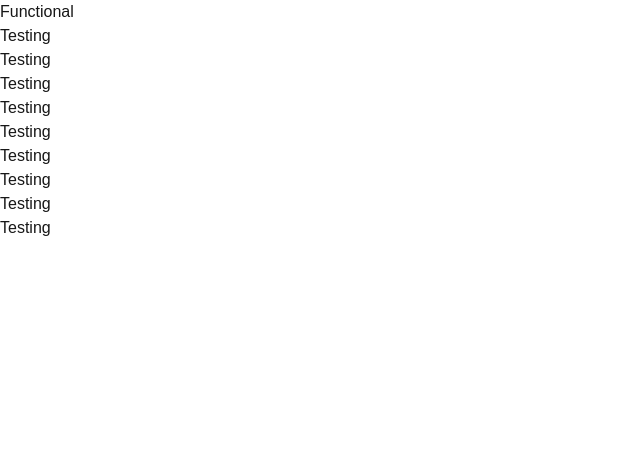
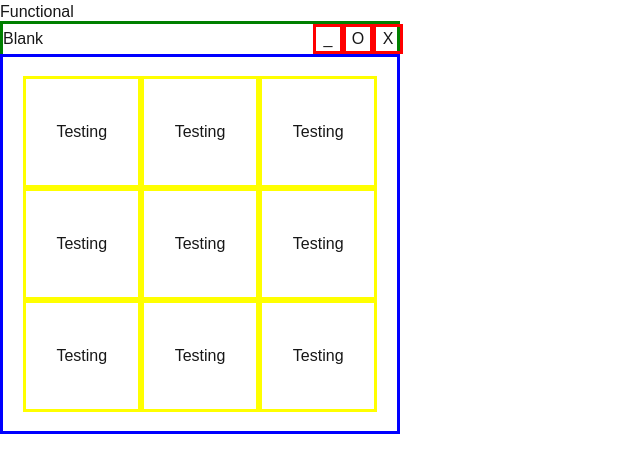
Before and after one commit to SpcyToast/portfolio, a Next.js app: page / in a window 1280 px wide. Shown: the top 472 px of the page, without its empty margins (0-640 px from the left). Built offline with nearby package versions, Linux system fonts and the light colour scheme.

Commit message:
create window for content

```diff
--- a/app/globals.css
+++ b/app/globals.css
@@ -23,20 +23,48 @@ body {
   font-family: Arial, Helvetica, sans-serif;
 }
 
+.window {
+  display: grid;
+  width: 400px;
+  height: 400px;
+  grid-template-rows: 30px 380px;
+  grid-template-columns: 400px;
+  align-self: center;
+}
+
+.window-tab {
+  display: grid;
+  grid-template-rows: 30px;
+  grid-template-columns: 310px 30px 30px 30px;
+  align-self: center;
+  border-width: 3px;
+  border-color: green;
+  align-content: center;
+}
+
+.window-name {
+  align-content: center;
+  justify-content: left;
+}
+
+.window-buttons {
+  align-content: center;
+  justify-content: right;
+  border-width: 3px;
+  border-color: red;
+}
+
 .tictactoe-contianer {
-  display: block;
-  outline-width: 3px;
-  outline-color: red;
+  display: grid;
+  align-content: center;
+  justify-content: center;
+  grid-template-rows: 30% 30% 30%;
+  grid-template-columns: 30% 30% 30%;
+  border-width: 3px;
+  border-color: blue;
 }
 
 .tictactoe {
-  display: block;
-  outline-width: 3px;
-  outline-color: yellow;
+  border-width: 3px;
+  border-color: yellow;
 }
-
-.cell {
-  display: block;
-  outline-width: 3px;
-  outline-color: blue;
-}
--- a/app/page.tsx
+++ b/app/page.tsx
@@ -1,11 +1,11 @@
 'use client'
-import Tictactoe from '@/client/components/application 1/Tictactoe'
+import Window from '@/client/components/window'
 
 export default function Home() {
   return (
     <>
-    <>Functional</>
-      <Tictactoe />
+      <>Functional</>
+      <Window />
     </>
   )
 }
--- a/client/components/application 1/Tictactoe.tsx
+++ b/client/components/application 1/Tictactoe.tsx
@@ -5,14 +5,12 @@ export default function Tictactoe() {
   const [board, setBoard] = useState(cleanBoard)
 
   return (
-    <div className="tictactoe-container">
-      {board.map((cell) => {
+    <div className="tictactoe-contianer">
+      {board.map((cell, i) => {
         return (
-          <div className="tictactoe">
-            <button className="cell">
-              {cell === 1 ? 'O' : cell === 2 ? 'X' : 'Testing'}{' '}
-            </button>
-          </div>
+          <button className={`item ${'item-' + (i + 1)}} tictactoe`} key={i}>
+            {cell === 1 ? 'O' : cell === 2 ? 'X' : 'Testing'}{' '}
+          </button>
         )
       })}
     </div>
--- /dev/null
+++ b/client/components/window.tsx
@@ -0,0 +1,18 @@
+import { useState } from 'react'
+import Tictactoe from '@/client/components/application 1/Tictactoe'
+
+export default function Window() {
+  const windowName = 'Blank'
+
+  return (
+    <div className="window">
+      <span className="window-tab">
+        <h3 className="window-name">{windowName}</h3>{' '}
+        <button className="window-buttons">_</button>
+        <button className="window-buttons">O</button>
+        <button className="window-buttons">X</button>
+      </span>
+      <Tictactoe />
+    </div>
+  )
+}
```
